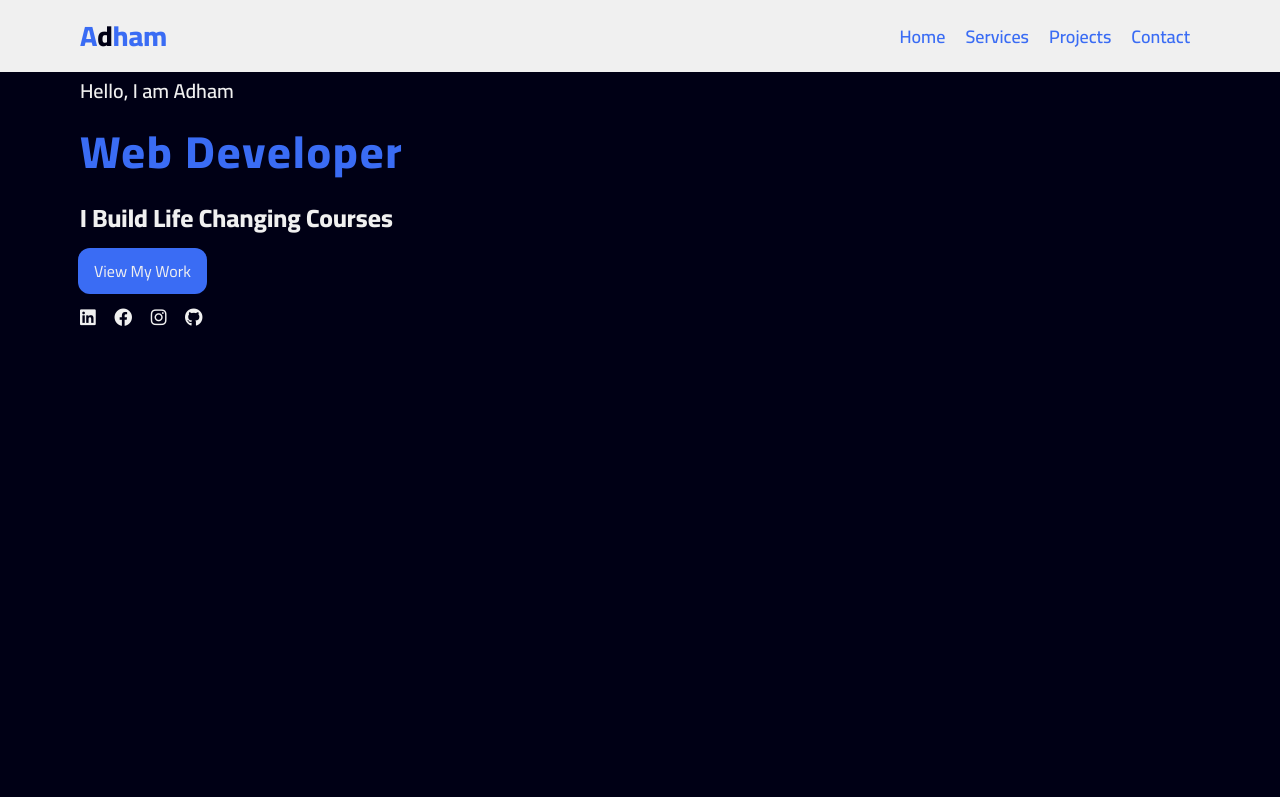
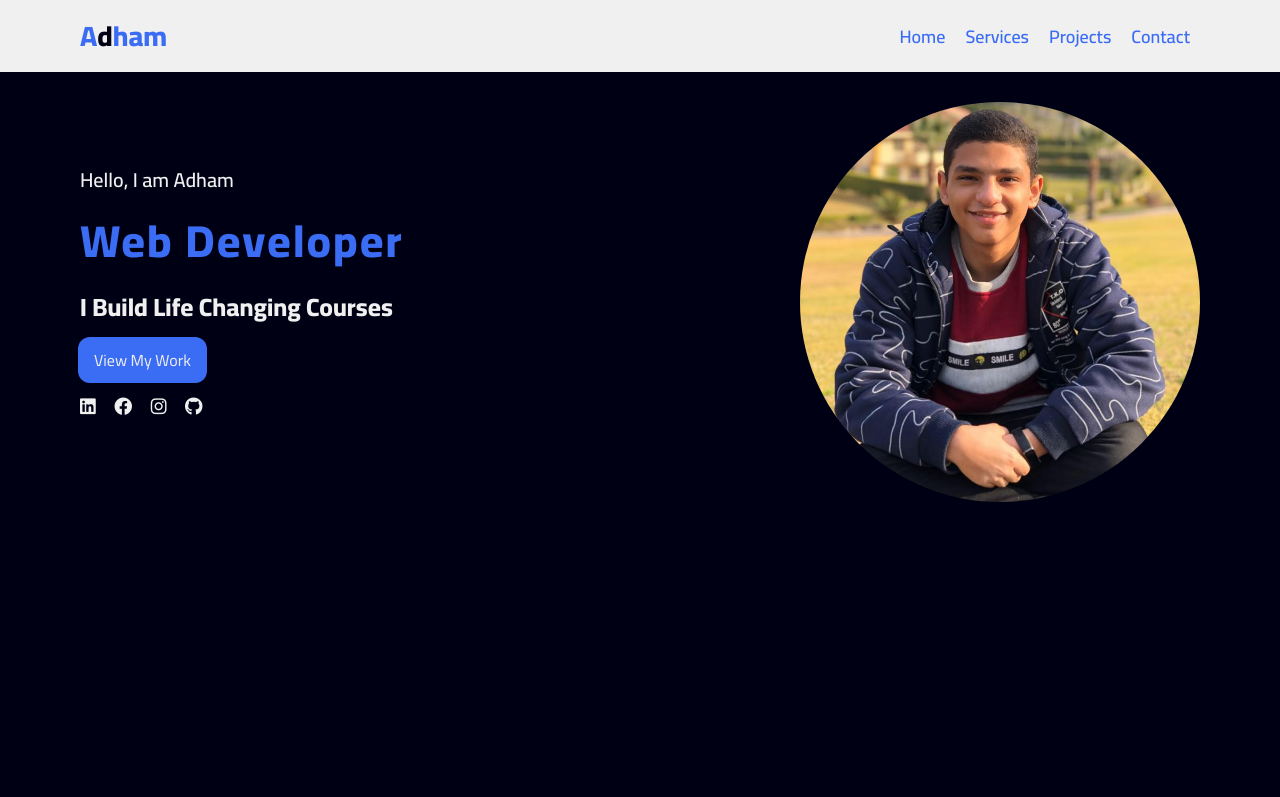
Before and after one commit to AdhamEldouh/Portfolio, a plain HTML site: page index.html in a window 1280 px wide. Shown: the top 797 px of the page. Drawn offline with nearby package versions, Linux system fonts and the light colour scheme.

Commit message:
Update index.html

```diff
--- a/index.html
+++ b/index.html
@@ -66,7 +66,7 @@
           </div>
         </div>
         <div class="right">
-          <img src="images/Adham3.jpg" alt="" />
+          <img src="Adham3.jpg" alt="" />
         </div>
       </div>
     </div>
```
